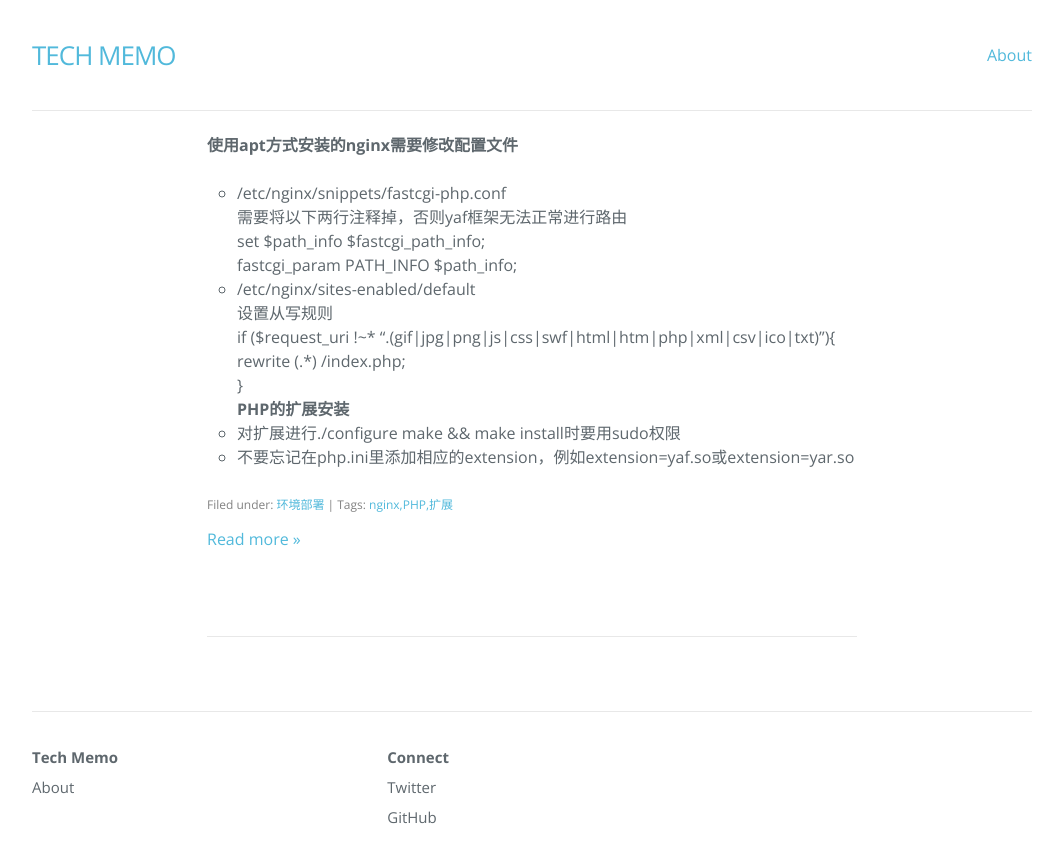
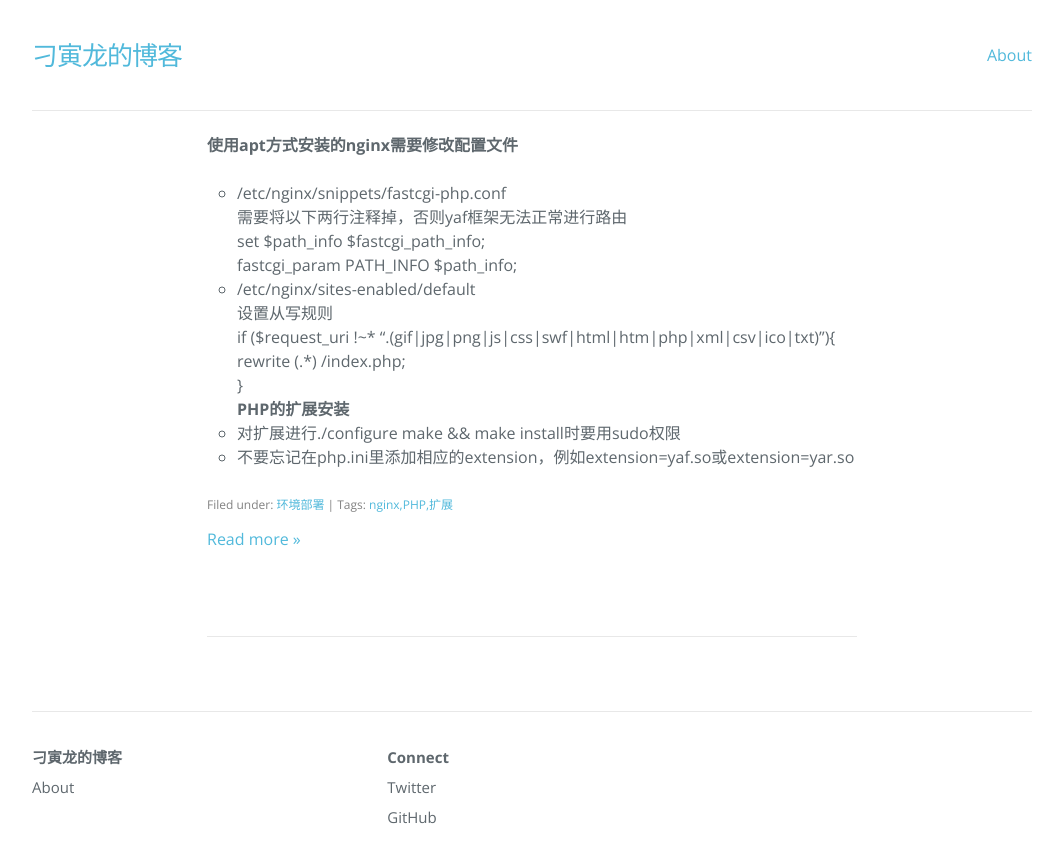
Before and after one commit to diaoyinlong/blog, a Jekyll site: the page built from index.html, in a window 1280 px wide and 900 px high, scrolled down 2234 px. Shown: the top 863 px of the window, without its empty margins (108-1171 px from the left). Built offline with Jekyll 4.4.1, drawn with Linux system fonts in a browser that asks for light colours; nearby versions of some CDN libraries; the list of posts is cut into pages by our own code.

Commit message:
Update Configuration

```diff
--- a/_config.yml
+++ b/_config.yml
@@ -1,5 +1,5 @@
 # Created by Jekyll Writer
-title: Tech Memo
+title: 刁寅龙的博客
 author: Diao
 permalink: '/:year/:month/:day/:title/'
 paginate: 20
```
